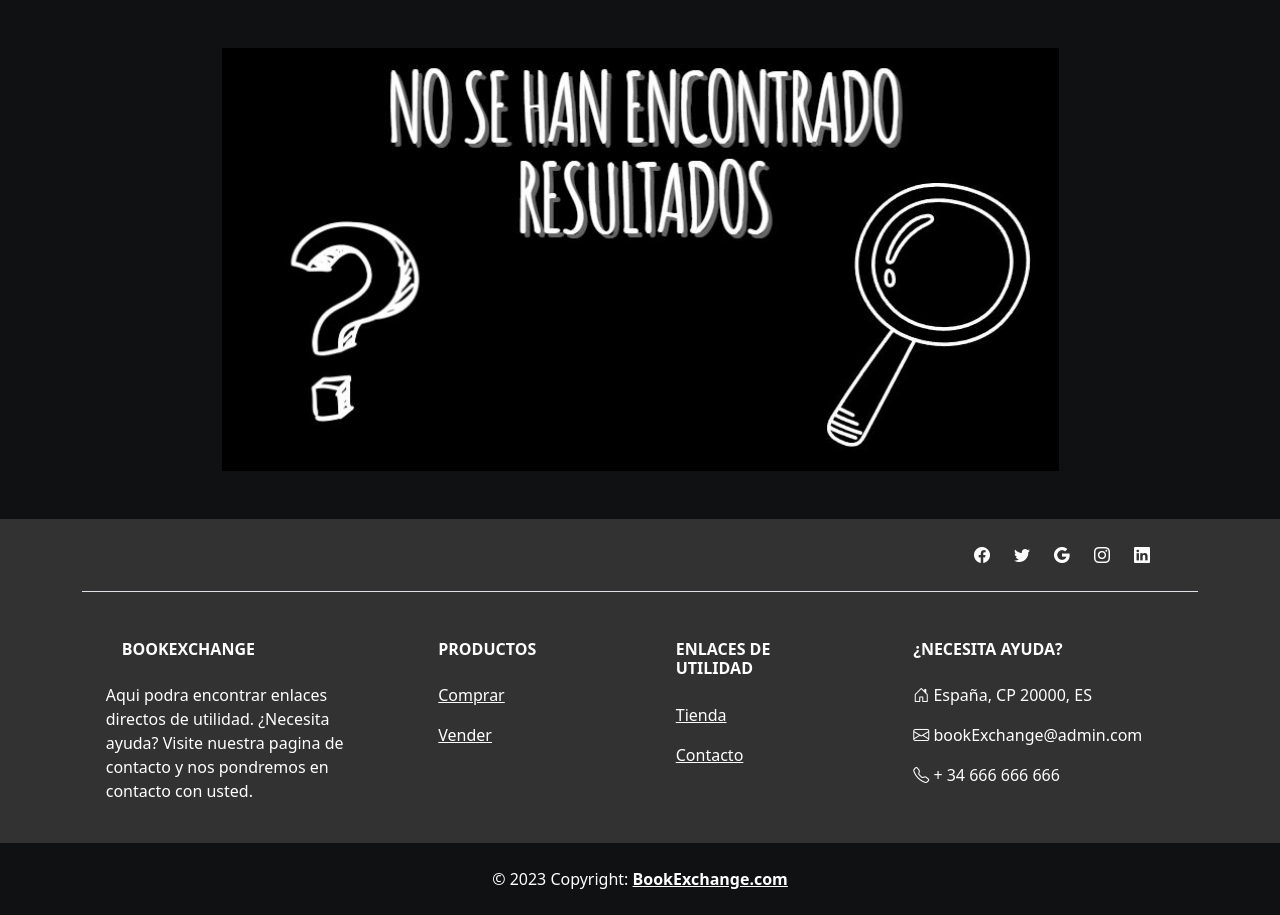
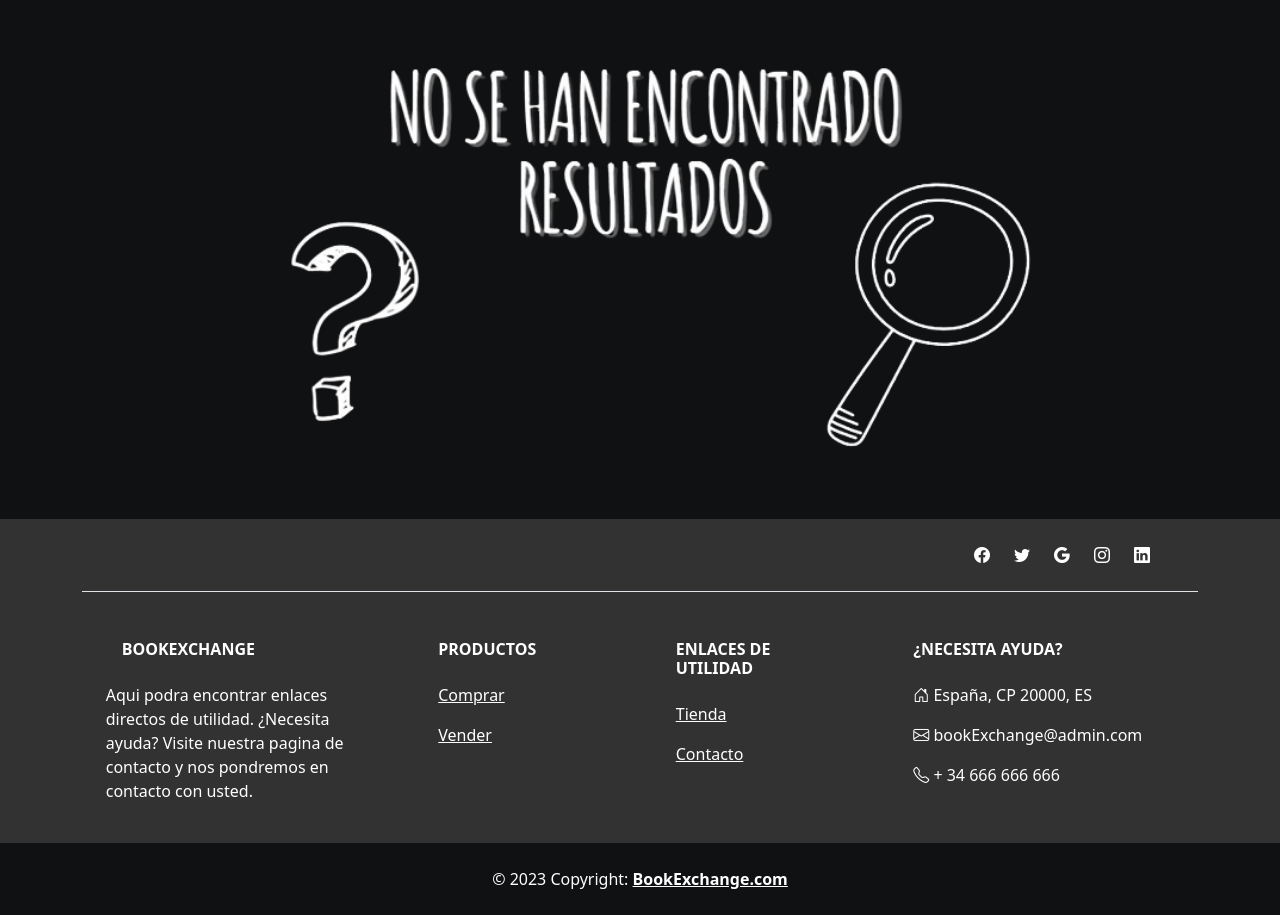
Before and after one commit to sergiofepinilla/BookExchangeProyect, a PHP site: page /shop/shop.php in a window 1280 px wide. Shown: the part 221-1136 px from the top of the page. Run offline with PHP 8.4, Linux system fonts and the light colour scheme; data comes from the database, SQL or seed files in the repository; data that the repository does not hold is empty; some libraries are stand-ins or nearby versions.

Commit message:
img update

```diff
--- a/product/product.php
+++ b/product/product.php
@@ -1,6 +1,6 @@
 <?php require_once '../header/header.php' ?>
 <?php require_once '../navbar/navbar.php' ?>
-<img src="../assets/img/no-result.JPG" alt="" id="no-results-image" class="w-75 mt-5 mb-5 mx-auto rounded" style="display:none">
+<img src="../assets/img/no-result.png" alt="" id="no-results-image" class="w-75 mt-5 mb-5 mx-auto rounded" style="display:none">
 <div class="container mt-5 mb-5" id="bookContainer">
     <div class="row p-4 p-md-0">
         <div class="col-12 col-md-4 d-flex flex-column align-items-center me-2 dark-theme custom-text custom-card-border-2 mb-4 mb-md-0 " style="border-radius: 15px;">
--- a/profile/profile.php
+++ b/profile/profile.php
@@ -9,7 +9,7 @@
     <h1>Perfil de Usuario</h1>
     <div class="custom-hr w-100"></div>
 </div>
-<img src="../assets/img/no-result.JPG" alt="" id="no-results-image" class="w-75 mt-5 mb-5 mx-auto" style="display:none">
+<img src="../assets/img/no-result.png" alt="" id="no-results-image" class="w-75 mt-5 mb-5 mx-auto" style="display:none">
 <!-- USER -->
 <div class="container custom-card-border-2 rounded mt-5 mb-5 rounded dark-theme " id="user-info">
     <!-- Perfil -->
--- a/shop/shop.php
+++ b/shop/shop.php
@@ -51,7 +51,7 @@
         </nav>
     </div>
     <div class="row pt-3 row-cols-1 row-cols-md-2 row-cols-lg-3 row-cols-xl-4" id="container"></div>
-    <img src="../assets/img/no-result.JPG" alt="" id="no-results-image" class="w-75 mt-5 mb-5 mx-auto" style="display:none">
+    <img src="../assets/img/no-result.png" alt="" id="no-results-image" class="w-75 mt-5 mb-5 mx-auto" style="display:none">
     <div id="pagination-container" class="mt-3">
         <div class="row">
             <div class="col d-flex justify-content-center">
```
Also changed, not shown: assets/img/no-result.JPG (deleted), assets/img/no-result.png (added).
